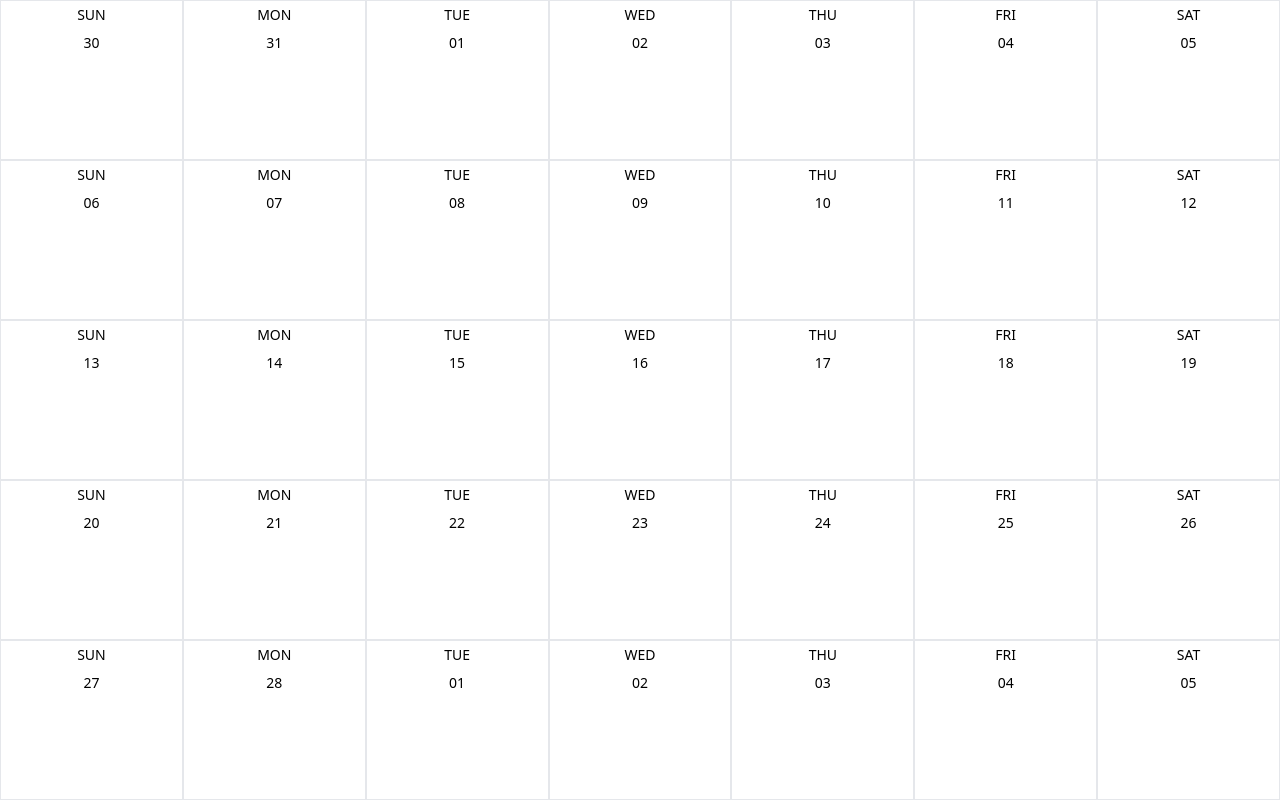
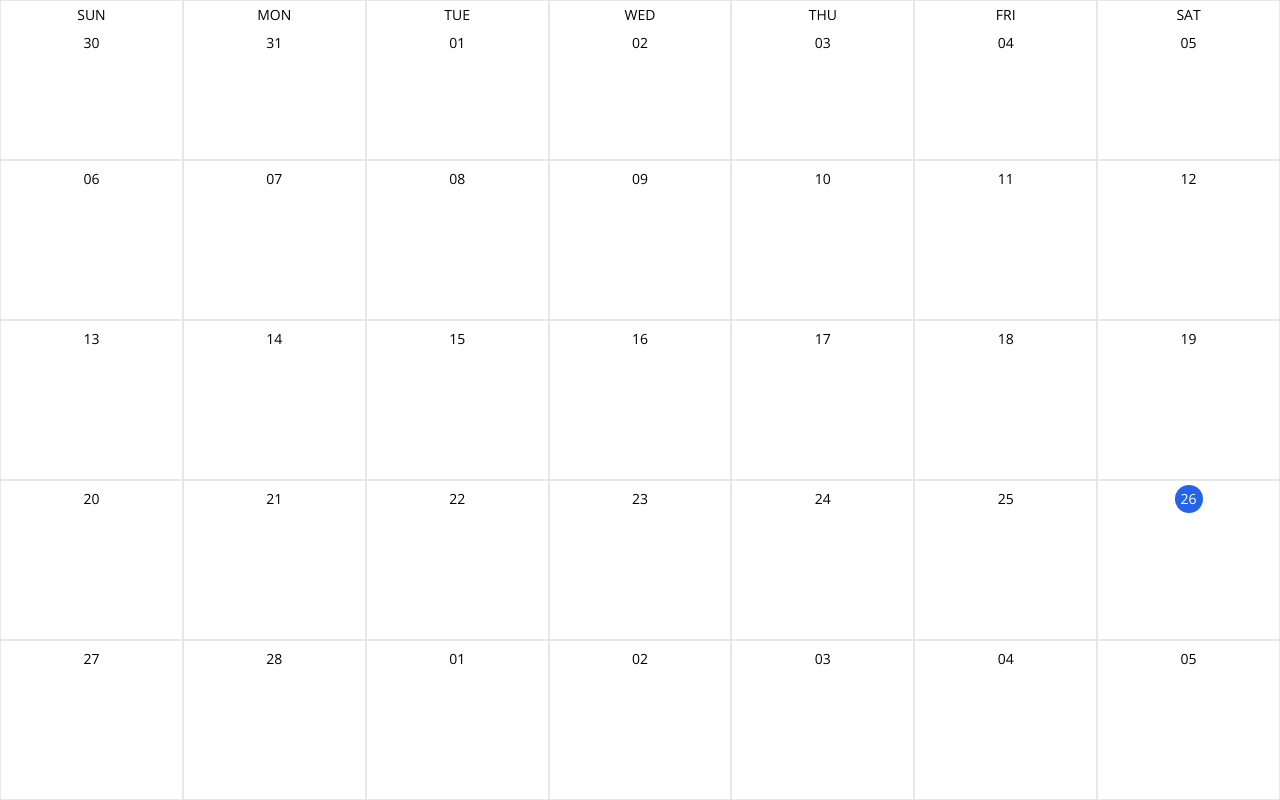
Before and after one commit to rizqizulfian/react-google-calender-clone, a React (Create React App) app: page / in a window 1280 px wide. Built offline with nearby package versions, Linux system fonts and the light colour scheme.

Commit message:
[006] - Adding fontsans & adding const getCurrentDayClass

```diff
--- a/public/index.html
+++ b/public/index.html
@@ -1,20 +1,22 @@
 <!DOCTYPE html>
 <html lang="en">
+
 <head>
   <meta charset="utf-8" />
   <link rel="icon" href="%PUBLIC_URL%/favicon.ico" />
   <meta name="viewport" content="width=device-width, initial-scale=1" />
   <meta name="theme-color" content="#000000" />
-    <meta
-      name="description"
-      content="Web site created using create-react-app"
-    />
+  <meta name="description" content="Web site created using create-react-app" />
   <link rel="apple-touch-icon" href="%PUBLIC_URL%/logo192.png" />
   <!--
       manifest.json provides metadata used when your web app is installed on a
       user's mobile device or desktop. See https://developers.google.com/web/fundamentals/web-app-manifest/
     -->
   <link rel="manifest" href="%PUBLIC_URL%/manifest.json" />
+  <link
+    href="https://fonts.googleapis.com/css?family=Material+Icons|Material+Icons+Outlined|Material+Icons+Two+Tone|Material+Icons+Round|Material+Icons+Sharp"
+    rel="stylesheet" />
+  <link href="https://fonts.googleapis.com/css2?family=Open+Sans:wght@400;600;700&display=swap" rel="stylesheet" />
   <!--
       Notice the use of %PUBLIC_URL% in the tags above.
       It will be replaced with the URL of the `public` folder during the build.
@@ -26,6 +28,7 @@
     -->
   <title>React App</title>
 </head>
+
 <body>
   <noscript>You need to enable JavaScript to run this app.</noscript>
   <div id="root"></div>
@@ -40,4 +43,5 @@
       To create a production bundle, use `npm run build` or `yarn build`.
     -->
 </body>
+
 </html>
--- a/src/components/Day.js
+++ b/src/components/Day.js
@@ -1,11 +1,15 @@
+import dayjs from 'dayjs';
 import React from 'react';
 
-const Day = ({ day }) => {
+const Day = ({ day, rowIdx }) => {
+  const getCurrentDayClass = () => {
+    return day.format('DD-MM-YY') === dayjs().format('DD-MM-YY') ? 'bg-blue-600 text-white rounded-full w-7' : '';
+  }
   return (
     <div className="border border-gray-200 flex flex-col">
       <header className="flex flex-col items-center">
-        <p className="text-sm mt-1">{day.format('ddd').toUpperCase()}</p>
-        <p className="text-sm p-1 my-1 text-center">
+        { rowIdx === 0 && <p className="text-sm mt-1">{day.format('ddd').toUpperCase()}</p> }
+        <p className={`text-sm p-1 my-1 text-center ${getCurrentDayClass()}`}>
           {day.format('DD')}
         </p>
       </header>
--- a/src/components/Month.js
+++ b/src/components/Month.js
@@ -8,7 +8,7 @@ const Month = ({ month }) => {
       {month.map((row, i) => (
         <React.Fragment key={i}>
           {row.map((day, idx) => (
-            <Day day={day} key={idx}/>
+            <Day day={day} key={idx} rowIdx={i} />
           ))}
         </React.Fragment>
       ))}
--- a/tailwind.config.js
+++ b/tailwind.config.js
@@ -3,7 +3,14 @@ module.exports = {
     "./src/**/*.{js,jsx,ts,tsx}",
   ],
   theme: {
-    extend: {},
+    extend: {
+      fontFamily: {
+        sans: ["Open Sans"]
+      },
+      gridTemplateColumns: {
+        "1/5": "1fr 5fr"
+      }
+    },
   },
   plugins: [],
 }
```
Lines whose indentation alone changed are shown as unchanged.
